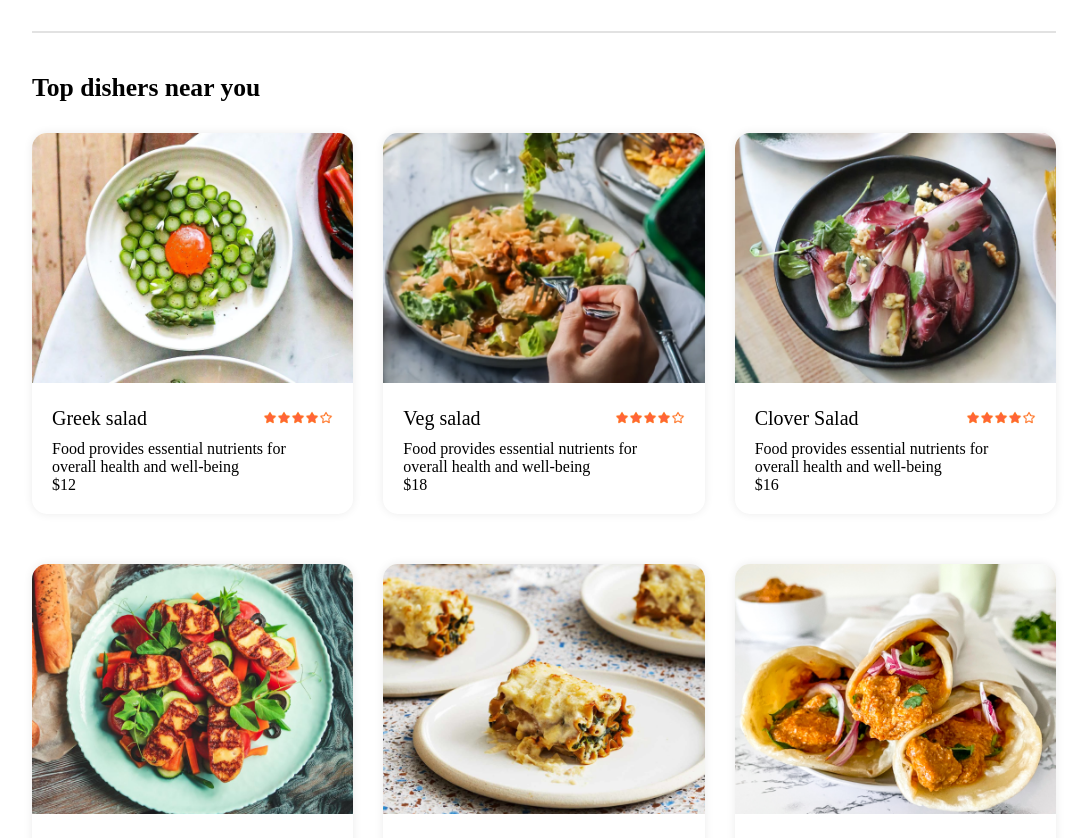
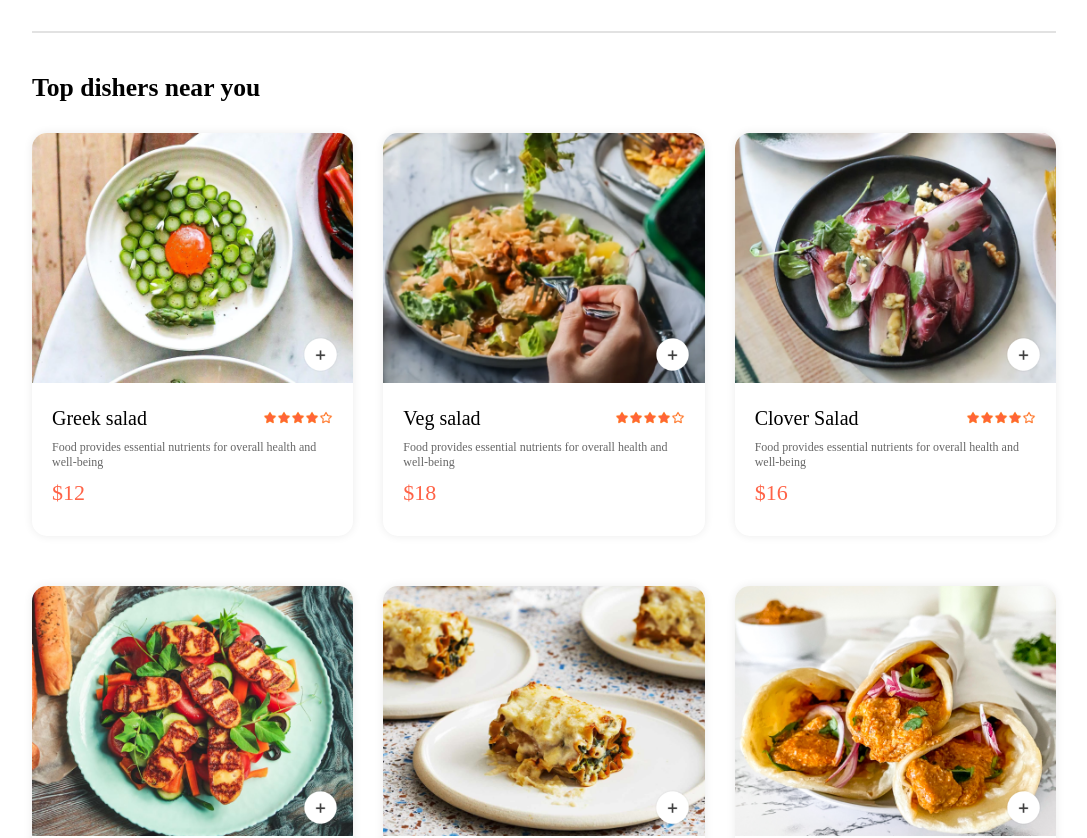
Before and after one commit to fuadofficial/Tomato, a React (Vite) app in the folder client/: page / in a window 1280 px wide. Shown: the part 860-1698 px from the top of the page, without its empty margins (96-1183 px from the left). Built offline with nearby package versions, Linux system fonts and the light colour scheme; a web font is replaced by a local one.

Commit message:
completed Top dishers near you all functionalities

```diff
--- a/client/src/components/FoodItem/FoodItem.css
+++ b/client/src/components/FoodItem/FoodItem.css
@@ -30,3 +30,43 @@
 .food-item-name-rating img {
   width: 70px;
 }
+
+.food-item-description {
+  color: #676767;
+  font-size: 12px;
+}
+
+.food-item-price {
+  color: tomato;
+  font-size: 22px;
+  font-weight: 500;
+  margin: 10px 0;
+}
+
+.food-item-img-container {
+  position: relative;
+}
+.food-item-img-container .add {
+  width: 35px;
+  position: absolute;
+  bottom: 15px;
+  right: 15px;
+  cursor: pointer;
+  border-radius: 50%;
+}
+
+.food-item-counter {
+  position: absolute;
+  bottom: 15px;
+  right: 15px;
+  display: flex;
+  align-items: center;
+  gap: 10px;
+  padding: 6px;
+  border-radius: 50px;
+  background-color: white;
+}
+
+.food-item-counter img {
+  width: 30px;
+}
--- a/client/src/components/FoodItem/FoodItem.jsx
+++ b/client/src/components/FoodItem/FoodItem.jsx
@@ -1,12 +1,37 @@
-import React from "react";
+import React, { useContext } from "react";
 import "./FoodItem.css";
 import { assets } from "../../assets/assets";
+import { StoreContext } from "../../context/StoreContext";
 
 const FoodItem = ({ id, name, price, description, image }) => {
+  const { cartItems, addToCart, removeFromCart } = useContext(StoreContext);
+
   return (
     <div className="food-item">
       <div className="food-item-img-container">
         <img className="food-item-image" src={image} alt="" />
+        {!cartItems[id] ? (
+          <img
+            onClick={() => addToCart(id)}
+            className="add"
+            src={assets.add_icon_white}
+            alt=""
+          />
+        ) : (
+          <div className="food-item-counter">
+            <img
+              onClick={() => removeFromCart(id)}
+              src={assets.remove_icon_red}
+              alt=""
+            />
+            <p>{cartItems[id]}</p>
+            <img
+              onClick={() => addToCart(id)}
+              src={assets.add_icon_green}
+              alt=""
+            />
+          </div>
+        )}
       </div>
       <div className="food-item-info">
         <div className="food-item-name-rating">
--- a/client/src/context/StoreContext.jsx
+++ b/client/src/context/StoreContext.jsx
@@ -1,9 +1,34 @@
-import { createContext } from "react";
+import { createContext, useEffect, useState } from "react";
 import { food_list } from "../assets/assets";
 export const StoreContext = createContext(null);
 
 const StoreContextProvider = (props) => {
-  const contextValue = { food_list };
+  const [cartItems, setCartItems] = useState({});
+
+  const addToCart = (itemId) => {
+    if (!cartItems[itemId]) {
+      setCartItems((prev) => ({ ...prev, [itemId]: 1 }));
+    } else {
+      setCartItems((prev) => ({ ...prev, [itemId]: prev[itemId] + 1 }));
+    }
+  };
+
+  const removeFromCart = (itemId) => {
+    setCartItems((prev) => ({ ...prev, [itemId]: prev[itemId] - 1 }));
+  };
+
+  useEffect(() => {
+    console.log(cartItems);
+  }, [cartItems]);
+
+  const contextValue = {
+    food_list,
+    cartItems,
+    setCartItems,
+    addToCart,
+    removeFromCart,
+  };
+
   return (
     <StoreContext.Provider value={contextValue}>
       {props.children}
```
